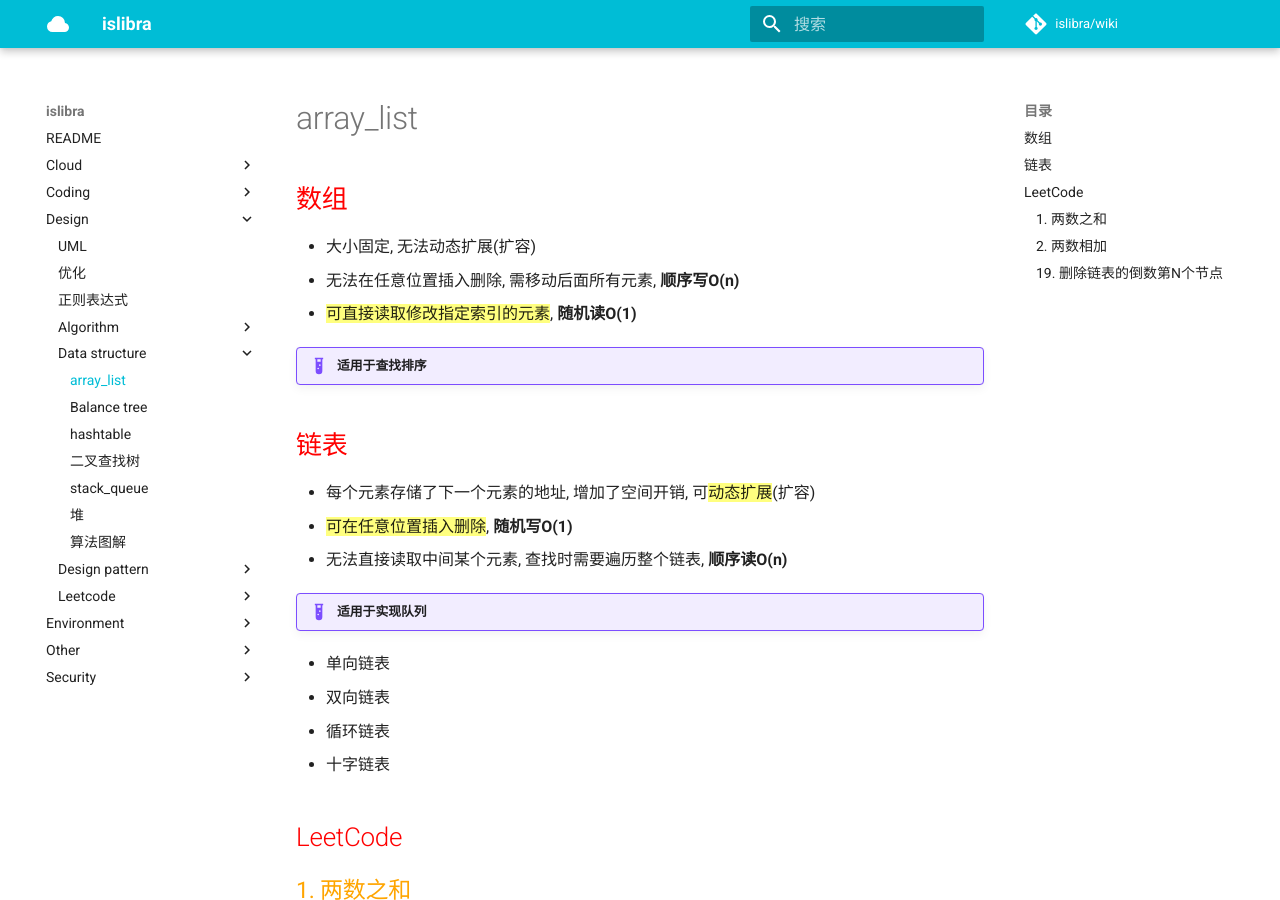
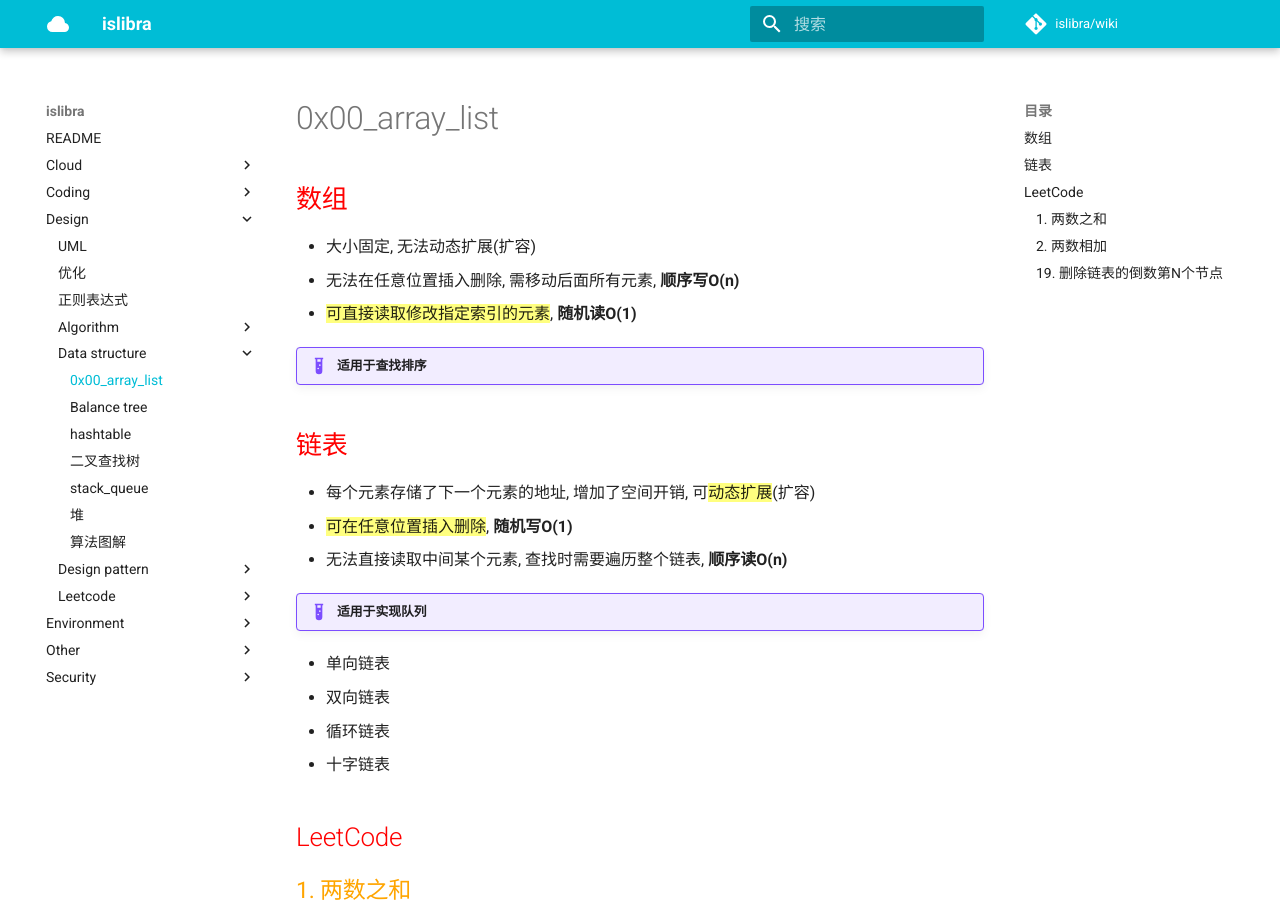
Before and after one commit to islibra/wiki, an MkDocs documentation site: the page built from docs/design/data_structure/0x00_array_list.md, in a window 1280 px wide and 900 px high. Built offline with MkDocs 1.6.1 and Material for MkDocs 9.7.7, drawn with Linux system fonts in a browser that asks for light colours; comment, search, counter and statistics services are not loaded.

Commit message:
Update and rename array_list.md to 0x00_array_list.md

```diff
--- a/docs/design/data_structure/array_list.md
+++ b/docs/design/data_structure/0x00_array_list.md
@@ -1,4 +1,4 @@
-# array_list
+# 0x00_array_list
 
 ## 数组
 
```
